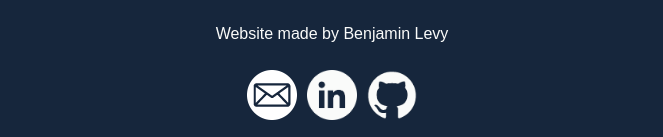
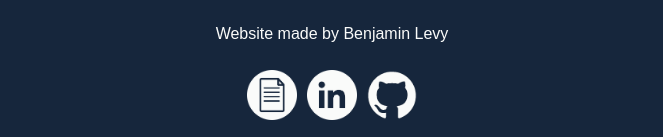
Before and after one commit to TapeKnot/Portfolio-Website, a Next.js app: page / in a window 1280 px wide. Shown: the part 1654-1791 px from the top of the page, without its empty margins (308-971 px from the left). Built offline with nearby package versions, Linux system fonts and the light colour scheme.

Commit message:
Header Nav Fix, Changed Email Social Link to Resume Link

```diff
--- a/src/components/footer/footer.tsx
+++ b/src/components/footer/footer.tsx
@@ -11,7 +11,7 @@ export default function Footer() {
       <p className="text-align-center">Website made by Benjamin Levy</p>
       <br/>
       <div className="social-link-container">
-        <a href="mailto:benjaminlevy.bel@gmail.com" target="_blank"><Image className="social-link" src='/social-icons/email-logo.png' alt="email" width={50} height={50}/></a>
+        <a href="/Benjamin-Levy-Resume.pdf" target="_blank"><Image className="social-link" src='/social-icons/resume-logo.png' alt="resume" width={50} height={50}/></a>
         <a href="https://www.linkedin.com/in/levybe/" target="_blank"><Image className="social-link" src='/social-icons/linkedin-logo.png' alt="linkedin" width={50} height={50}/></a>
         <a href="https://github.com/TapeKnot" target="_blank"><Image className="social-link" src='/social-icons/github-logo.png' alt="github" width={50} height={50}/></a>
       </div>
--- a/src/components/header/header.css
+++ b/src/components/header/header.css
@@ -4,9 +4,6 @@ header {
   background: var(--color7);
   opacity: 80%;
   width: 100%;
-  display: grid;
-  grid-auto-flow: column;
-  align-items: center;
   padding: 10px;
   position: sticky;
   top: 0;
@@ -16,3 +13,9 @@ header {
 header:hover {
   opacity: 100%;
 }
+
+header nav {
+  display: grid;
+  grid-auto-flow: column;
+  align-items: center;
+}
--- a/src/components/header/header.tsx
+++ b/src/components/header/header.tsx
@@ -4,6 +4,7 @@ import './header.css'
 export default function Header() {
   return (
     <header>
+      <nav>
         <h2 className="text-italic">Benjamin Levy</h2>
         <div className="h-right-grid-section">
           <Link className="text-bold" href="/">Home</Link>
@@ -11,6 +12,7 @@ export default function Header() {
           <Link className="text-bold" href="/about">About</Link>
           <a className="text-bold" href="/Benjamin-Levy-Resume.pdf" target="_blank">Resume</a>
         </div>
+      </nav>
     </header>
   );
 }
```
Also changed, not shown: public/social-icons/resume-logo.png (added). Lines whose indentation alone changed are shown as unchanged.
